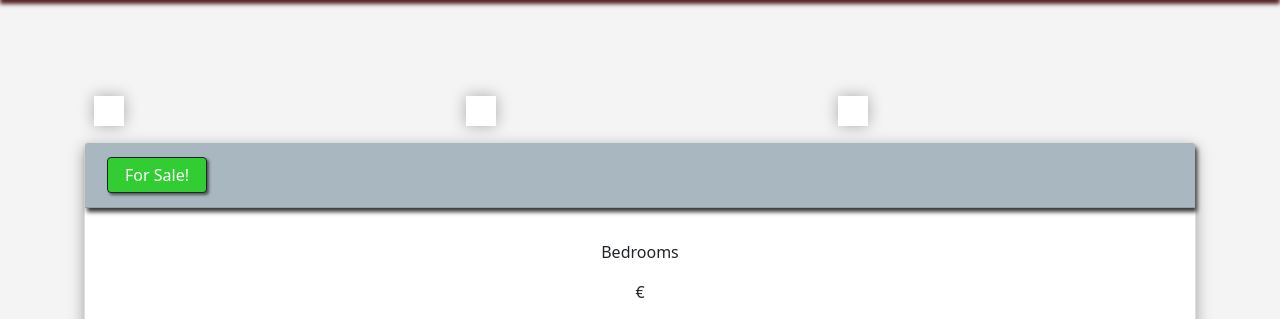
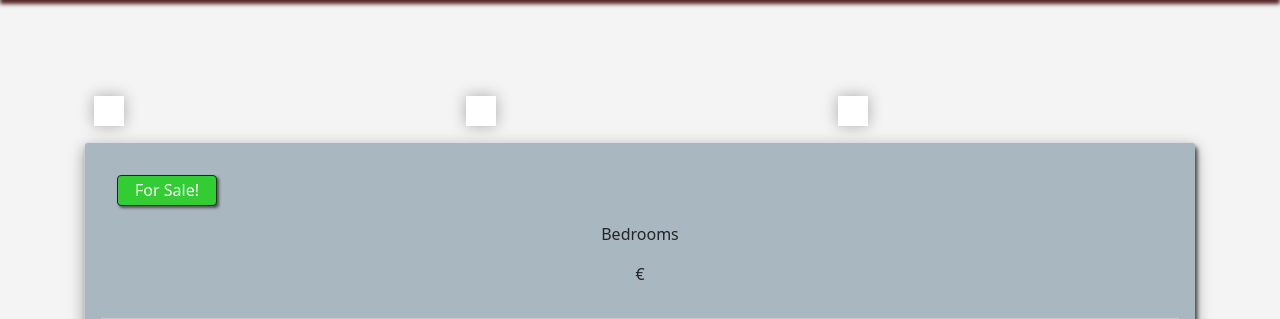
Before and after one commit to BXS-Archipelago/Property_Finder, a Flask app: template templates/view_home.html in a window 1280 px wide. Shown: the part 74-393 px from the top of the page. Run offline with Flask 2, Linux system fonts and the light colour scheme; the template is opened without the code that fills it, so the values that code supplies are empty; some libraries are stand-ins or nearby versions.

Commit message:
change position of Sale Sold banners

```diff
--- a/templates/view_home.html
+++ b/templates/view_home.html
@@ -48,19 +48,15 @@
 
 <div class="card text-center card-shadow g-0">
   <div class="card-header row g-0">
-      <div class="col-3 signs">
-
-        {% if home.sale_sold == "on" %}
-                <div class=" border border-dark border-1 rounded sold">Sold!</div>
-                {% else %}
-                <div class="sale border border-dark border-1 rounded">For Sale!</div>
-                {% endif %}
-
+      <div class="col-3">
             </div>
      <h6 class="list_title align-self-center col-6 home_list_cat">{{ home.category_name }}  </h6>
-     <div class="col-3 list-sider text-break"></div>
-  </div>
   <div class="card-body">
+       {% if home.sale_sold == "on" %}
+                <h6 class="rounded sold">Sold!</h6>
+                {% else %}
+                <h6 class="sale border border-dark border-1 rounded">For Sale!</h6>
+                {% endif %}
     <h5 class="card-title txt-1">{{ home.list_title }} </h5>
     <p class="card-text txt-2">{{ home.list_description }}</p>
     <p class="card-text txt-3">{{ home.list_bedrooms }} Bedrooms</p>
```
